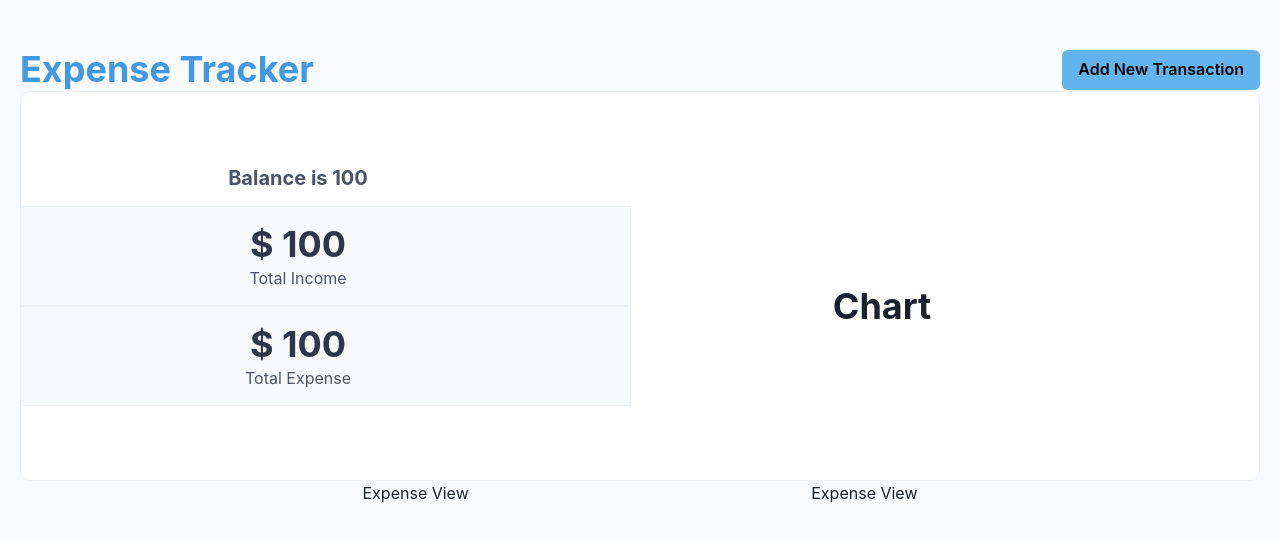
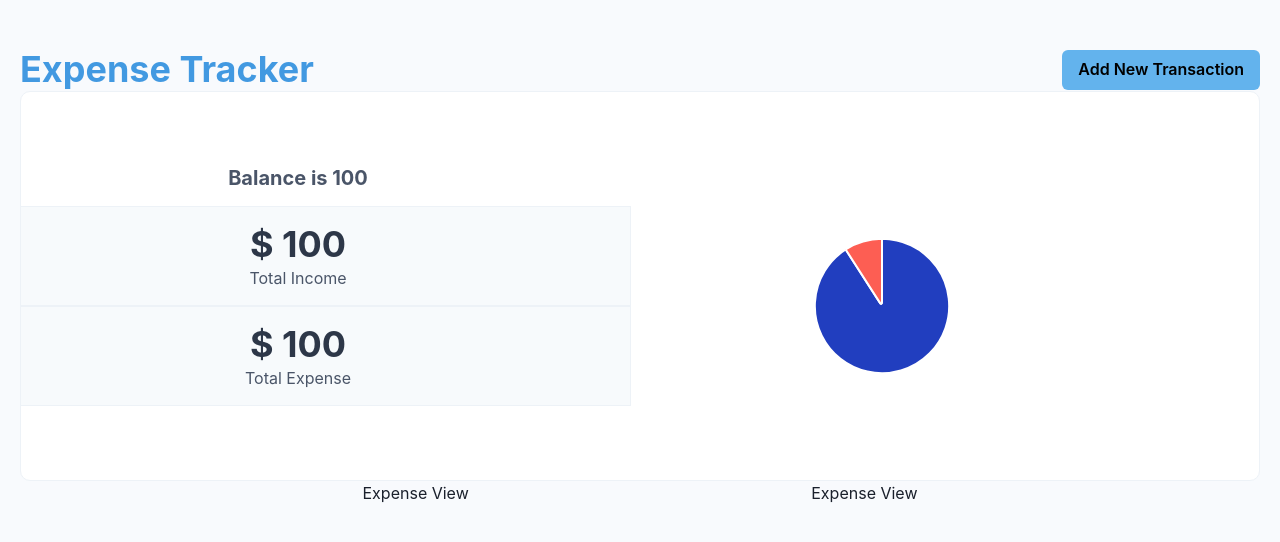
Before and after one commit to ExpixelStudio/react-collection, a React (Vite) app in the folder expense-tracker-app/: page / in a window 1280 px wide. Shown: the top 542 px of the page. Built offline with nearby package versions, Linux system fonts and the light colour scheme.

Commit message:
created ChatSummary component. Installed apexchart dependancies. Updated Summary component to render chart. Modified README.

```diff
--- a/expense-tracker-app/package.json
+++ b/expense-tracker-app/package.json
@@ -13,6 +13,7 @@
     "@chakra-ui/react": "^2.8.2",
     "@emotion/react": "^11.14.0",
     "@emotion/styled": "^11.14.0",
+    "apexcharts": "^4.7.0",
     "framer-motion": "^7.10.3",
     "react": "^19.0.0",
     "react-apexcharts": "^1.7.0",
--- /dev/null
+++ b/expense-tracker-app/src/components/chart/index.jsx
@@ -0,0 +1,60 @@
+import Chart from "react-apexcharts";
+
+const options = {
+  labels: ["Income", "Expense"],
+  colors: ["#213ebf", "#FD5E53"],
+  chart: {
+    width: "50px",
+  },
+  states: {
+    hover: {
+      filter: {
+        type: "none",
+      },
+    },
+  },
+  legend: {
+    show: false,
+  },
+  dataLabels: {
+    enabled: false,
+  },
+  hover: { mode: null },
+  plotOptions: {
+    donut: {
+      expandOnClick: false,
+      donut: {
+        labels: {
+          show: false,
+        },
+      },
+    },
+  },
+  fill: {
+    colors: ["#213ebf", "#FD5E53"],
+  },
+  tooltip: {
+    enabled: true,
+    theme: "dark",
+    style: {
+      fontSize: "12px",
+      fontFamily: undefined,
+      backgroundColor: "#000000",
+    },
+  },
+};
+
+export default function TransactionChartSummary({
+  expense = 100,
+  income = 100,
+}) {
+  return (
+    <Chart
+      options={options}
+      series={[income, expense]} // Income and Expense
+      type="pie" //pie-chart
+      width={"100%"}
+      height={"100%"}
+    />
+  );
+}
--- a/expense-tracker-app/src/components/summary/index.jsx
+++ b/expense-tracker-app/src/components/summary/index.jsx
@@ -1,7 +1,8 @@
 import { Box, Flex, Heading, Text } from "@chakra-ui/react";
 import TransactionForm from "../add-transaction";
+import TransactionChartSummary from "../chart";
 
-export default function Summary({onClose, isOpen}) {
+export default function Summary({ onClose, isOpen }) {
   return (
     <Box
       p="6"
@@ -79,10 +80,12 @@
           alignItems={"center"}
           justifyContent={"center"}
         >
-          <Heading>Chart</Heading>
+          <Heading>
+            <TransactionChartSummary expense={100} income={1000} />
+          </Heading>
         </Box>
       </Flex>
-      <TransactionForm onClose={onClose} isOpen={isOpen}/>
+      <TransactionForm onClose={onClose} isOpen={isOpen} />
     </Box>
   );
 }
```
Also changed, not shown: 2 other files (tests, documents, lock files or other folders).
